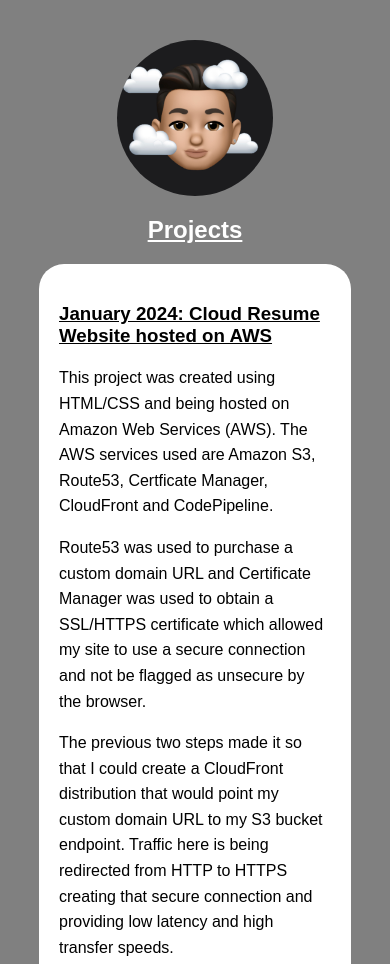
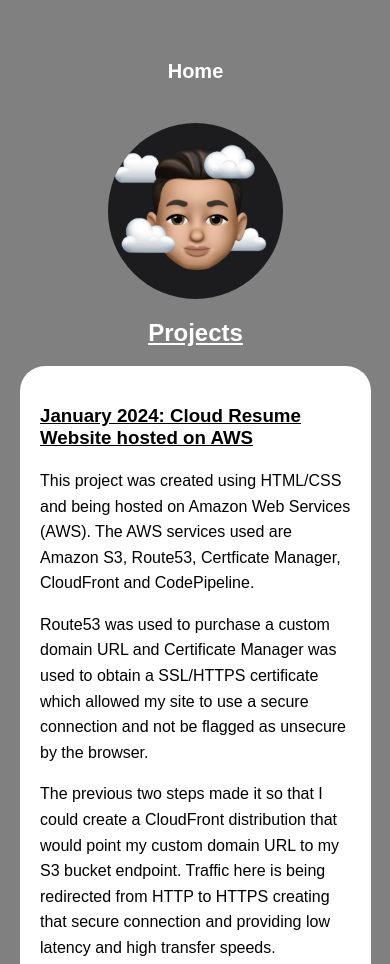
Before and after one commit to luish24/CloudResume, a plain HTML site: page projects.html in a window 390 px wide. Shown: the top 964 px of the page. Drawn offline with Linux system fonts and the light colour scheme.

Commit message:
Fix styling and navigation bar for resume and projects site.

```diff
--- a/css/main-style.css
+++ b/css/main-style.css
@@ -1,7 +1,6 @@
 /* Linktree-like styles */
 body {
     font-family: Arial, sans-serif;
-    color: #fff;
     background-color: gray;
     margin: 0;
     padding: 0;
@@ -16,8 +15,12 @@ body {
 
 header {
     text-align: center;
+
+}
+
+header {
+    text-align: center;
     position: relative;
-    padding-top: 20px; /* Adjust the space above the picture */
 }
 
 /* Profile picture styles */
@@ -28,10 +31,7 @@ header {
     border-radius: 50%; /* Maintain the round shape */
     display: block;
     margin: 0 auto; /* Center the image */
-}
 
-.header {
-    text-align: center;
 }
 
 .header-title {
@@ -49,7 +49,6 @@ h3{
     text-align: left;
     color: #000;
     text-decoration: underline;
-
 }
 
 h4 {
@@ -59,6 +58,7 @@ h4 {
     font-size: small;
 }
 
+/* Section styles for cloud resume class */
 .cloudresume {
     margin-bottom: 20px;
     background-color: white;
@@ -72,6 +72,40 @@ p {
     line-height: 1.6;
     color: black;
     text-align: left;
+}
+
+/* Navigation styles */
+nav {
+    text-align: center;
+    position: flex;
+    top: 0;
+    left: 0;
+    width: 100%;
+    background-color: none;
+    margin-bottom: 20px;
+    font-size: 20px;
+    font-weight: bold;
+    color: white;
+}
+
+nav ul {
+    list-style: none;
+    padding: 0;
+}
+
+nav ul li {
+    display: inline;
+    margin-right: 20px;
+}
+
+nav ul li a {
+    text-decoration: none;
+    color: white;
+}
+
+nav ul li a:hover {
+    font-weight: bold;
+    color: #333;
 }
 
 .linktree-container {
@@ -152,6 +186,9 @@ footer a:nth-child(3) {
         margin-left: auto;
         margin-right: auto;
     }
+    .container {
+        width: 90%;
+    }
 }
 
 /* Media queries for mobile screens */
@@ -166,6 +203,11 @@ footer a:nth-child(3) {
         margin-left: auto;
         margin-right: auto;
     }
+
+    .container {
+        width: 100%;
+        padding: 10px;
+    }
 }
 
 /* Media queries for larger screens */
@@ -174,3 +216,22 @@ footer a:nth-child(3) {
         margin: 30px auto; /* Center the linktree */
     }
 }
+
+/* Media queries for responsive design */
+@media screen and (max-width: 768px) {
+    nav {
+        position: static;
+        background-color: transparent;
+    }
+
+    nav ul {
+        display: flex;
+        justify-content: center;
+        padding: 10px 0;
+    }
+
+    nav ul li {
+        display: block;
+        margin: 10px 0;
+    }
+}
--- a/projects.html
+++ b/projects.html
@@ -11,6 +11,12 @@
 
 <body>
     <div class="container">
+        <nav>
+            <ul>
+                <li><a href="index.html">Home</a></li>
+            </ul>
+        </nav>
+
         <header class="header">
             <img src="Images/Image.jpg" alt="Your Photo" class="profile-pic">
             <h2>Projects</h2>
@@ -41,18 +47,16 @@
             <a href="https://github.com/luish24" target="_blank" rel="noopener noreferrer" class="icon">
                 <i class="fab fa-github"></i>
                 <span class="tooltip"></span>
-            </a?\>
+            </a>
             <a href="https://twitter.com/luisshidalgo" target="_blank" rel="noopener noreferrer" class="icon">
                 <img src="Images/twtiter.png" class="custom-icon">
                 <span class="tooltip"></span>
             </a>
-        </footer>
-        </main>
 
-        <footer>
             <h4>Powered by Amazon Web Services</h4>
             <h4>&copy; Copyright 2024. All Rights Reserved.</h4>
         </footer>
+        </main>
     </div>
 </body>
 
```
Also changed, not shown: css/styles.css (+28 -3 lines), index.html (+1 -3 lines), resume.html (+17 -1 lines).
